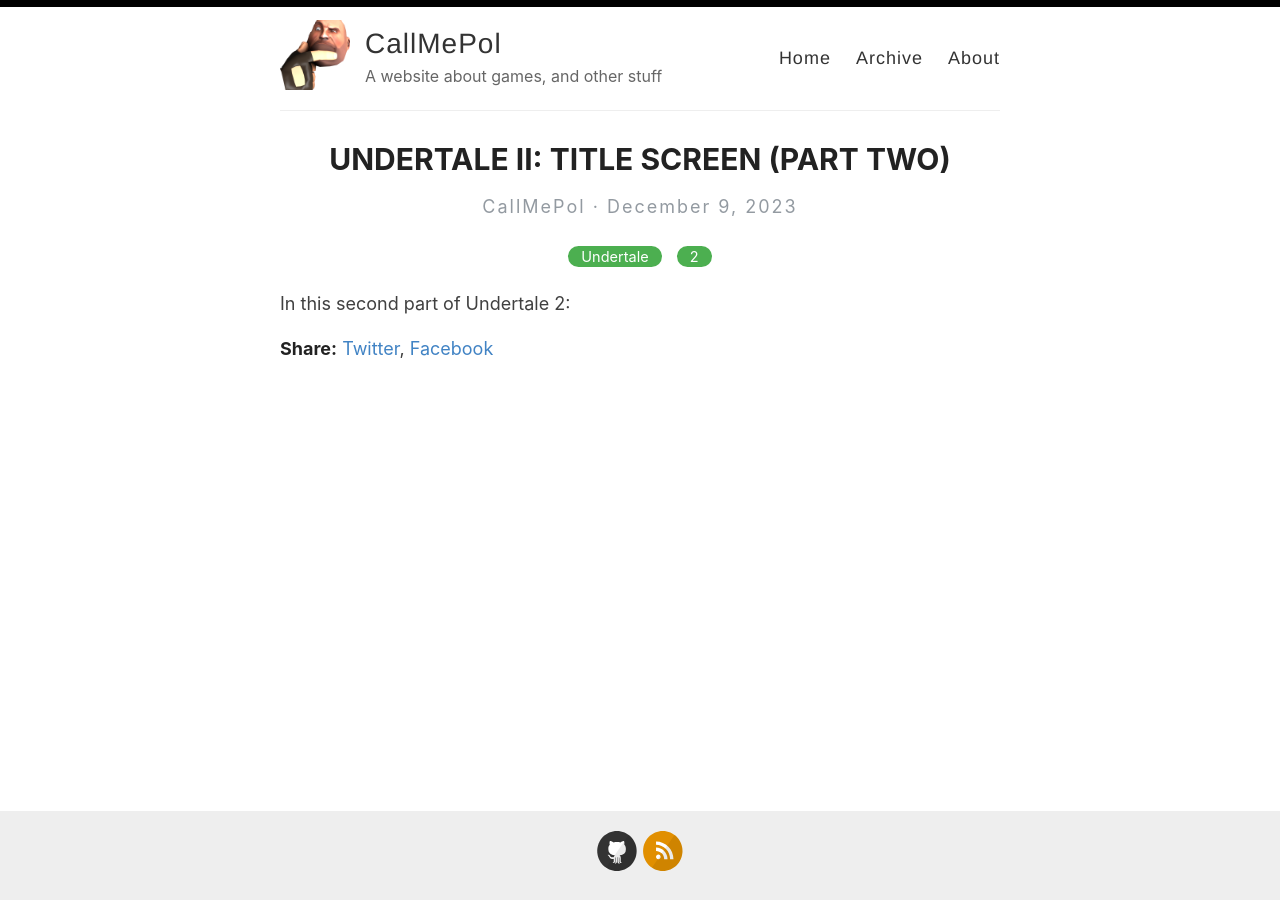
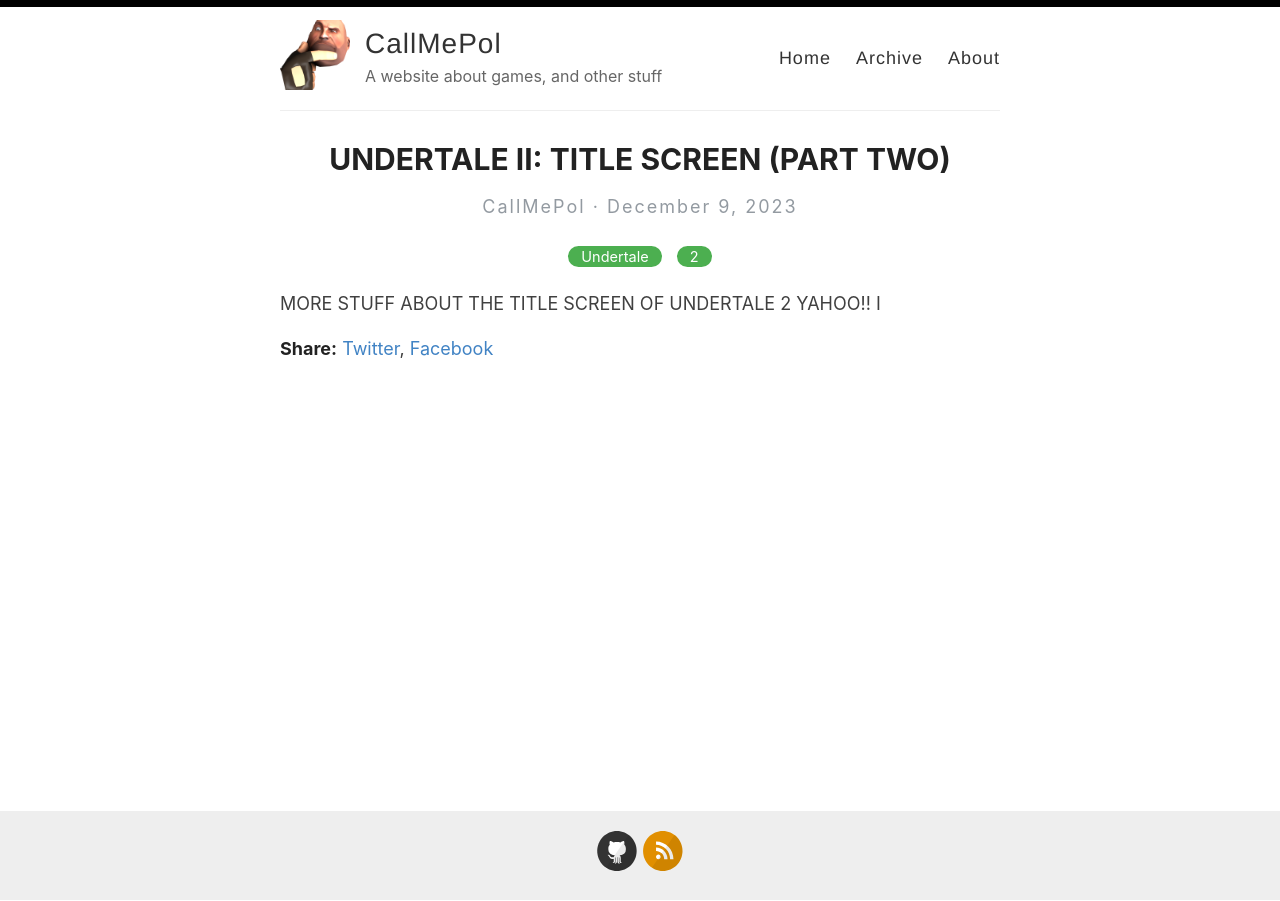
Before and after one commit to poleve540/CallMePol, a Jekyll site: the page built from _posts/2023-12-09-Undertale2-Title2.md, in a window 1280 px wide. Built offline with Jekyll 4.4.1, drawn with Linux system fonts in a browser that asks for light colours.

Commit message:
_posts/2023-12-09-Undertale2-Title2.md updated from https://stackedit.io/

```diff
--- a/_posts/2023-12-09-Undertale2-Title2.md
+++ b/_posts/2023-12-09-Undertale2-Title2.md
@@ -3,7 +3,7 @@
 title: 'UNDERTALE II: TITLE SCREEN (PART TWO)'
 categories: Undertale 2
 ---
-In this second part of Undertale 2:
+MORE STUFF ABOUT THE TITLE SCREEN OF UNDERTALE 2 YAHOO!! I
 <!--stackedit_data:
-eyJoaXN0b3J5IjpbMTk0ODA4ODY2M119
+eyJoaXN0b3J5IjpbMTg2NTE4ODgxMV19
 -->
```
